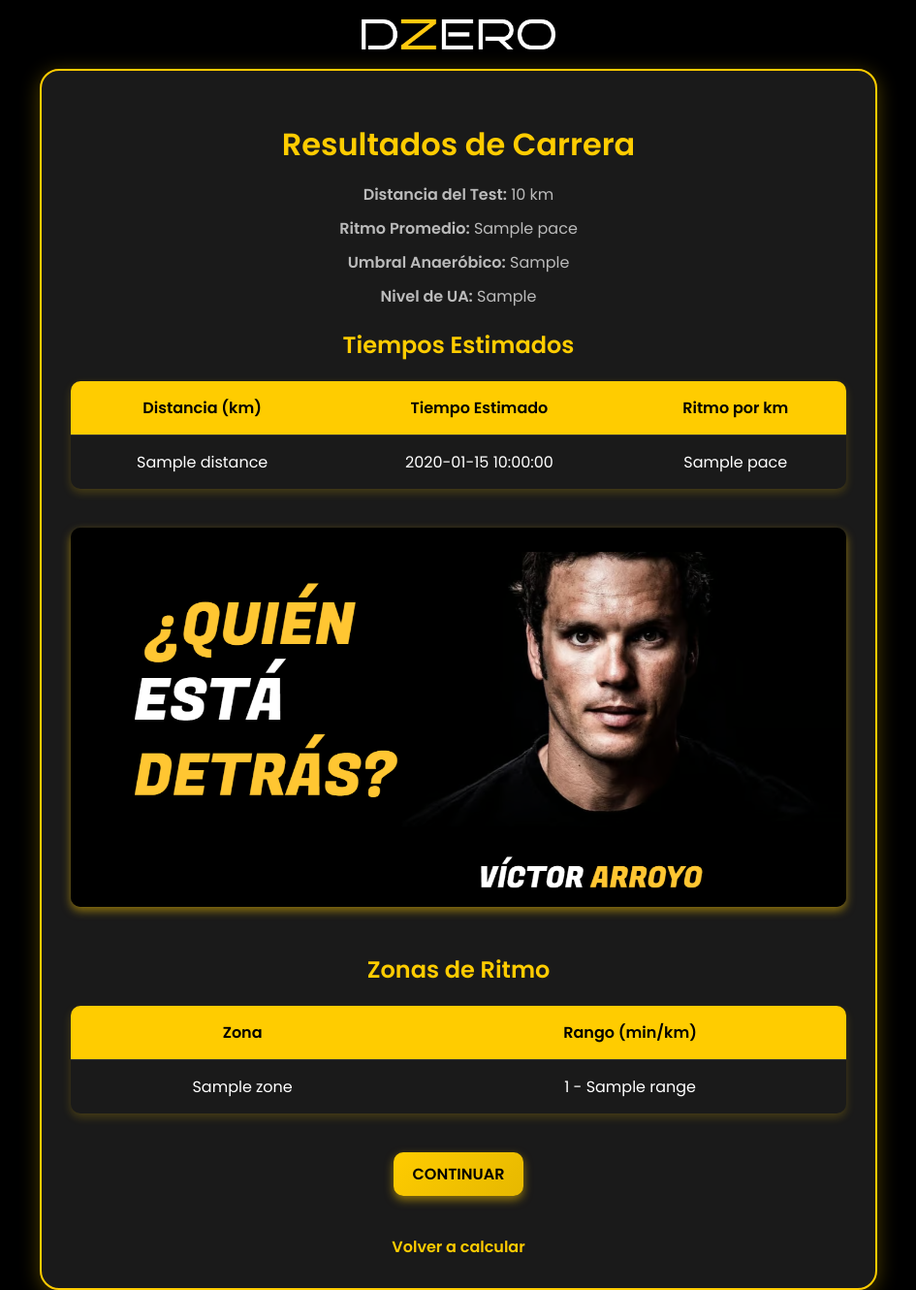
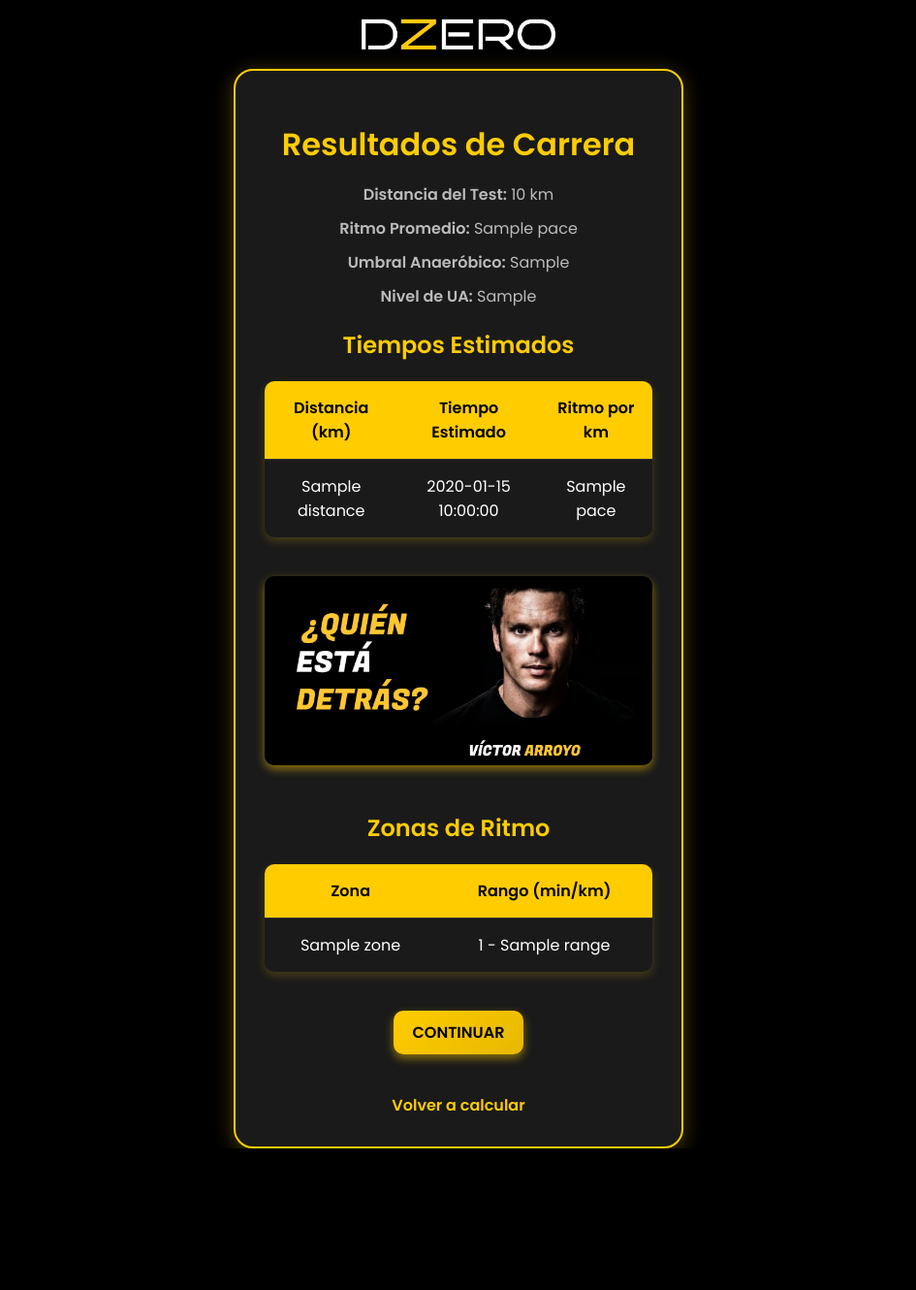
Before and after one commit to Vicarroyo/Dzerotrisplit, a Flask app: template templates/running_results.html in a window 1280 px wide. Shown: the whole page at 97% size, without its empty margins (167-1112 px from the left). After the commit the page ends 1184 px from the top, so only its background shows below. Run offline with Flask 3, Linux system fonts and the light colour scheme; the template is opened without the code that fills it: most values are stand-ins (such as "Sample title", 1, 10 or a date in 2020).

Commit message:
Update running_results.html

```diff
--- a/templates/running_results.html
+++ b/templates/running_results.html
@@ -37,7 +37,7 @@
             border-radius: 20px;
             box-shadow: 0px 4px 20px rgba(255, 204, 0, 0.3);
             width: 90%;
-            max-width: 800px;
+            max-width: 400px;
             border: 2px solid #ffcc00;
         }
 
```
